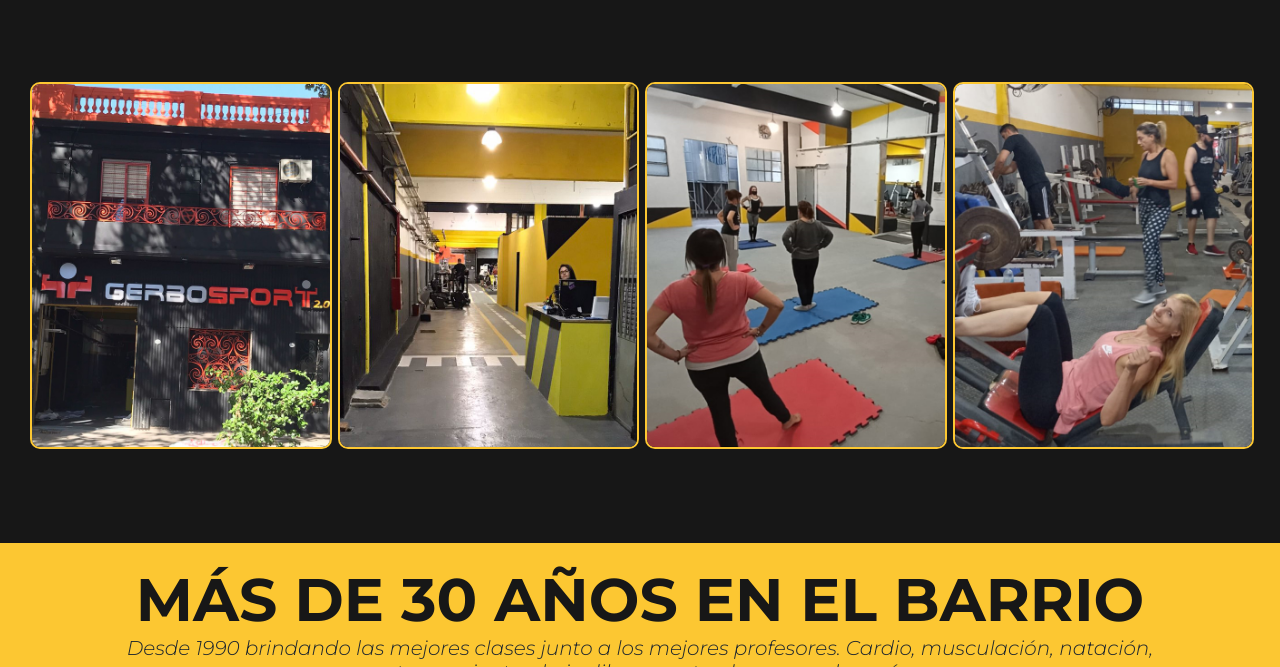
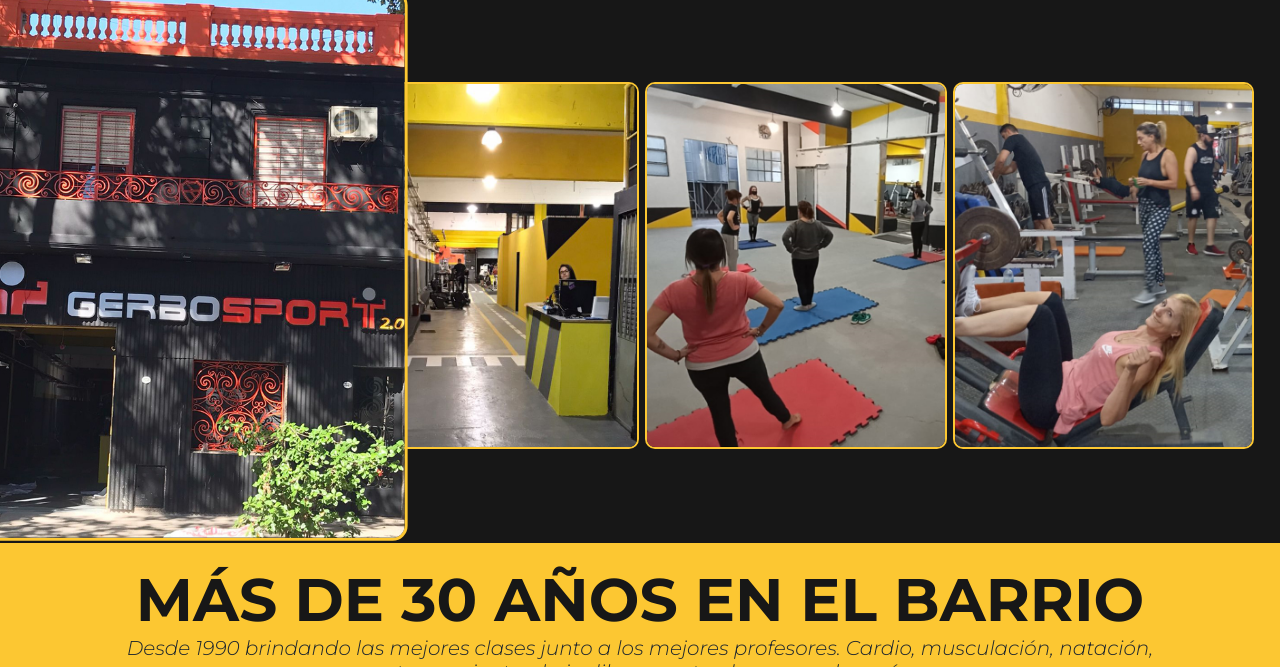
Before and after one commit to emilianochitti/proyecto-gerbosport, a plain HTML site: page index.html in a window 1280 px wide. In both pictures the pointer is over the element 178 px from the left and 838 px from the top of the page. Shown: the part 571-1238 px from the top of the page. Drawn offline with Linux system fonts and the light colour scheme.

Commit message:
1er animacion en Home

```diff
--- a/estilos/estilos.css
+++ b/estilos/estilos.css
@@ -1042,6 +1042,12 @@ body{
     width: 100%;
       }
 
+#imagenGaleriaHome :hover{
+transform: scale(1.5);
+transition: all 2s;
+
+}
+
 #imagenGaleriaHome img{
     width: 100%;
     border: solid 2px #fcc732;
```
